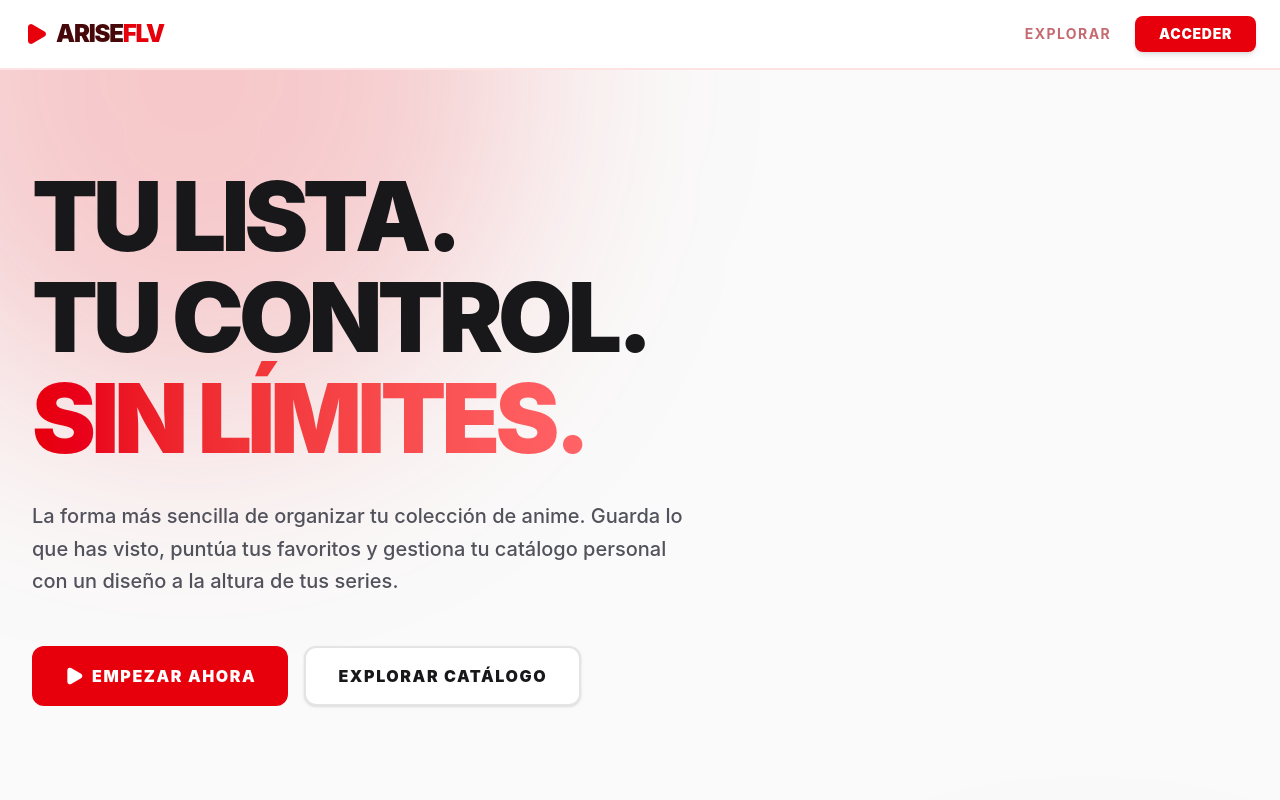
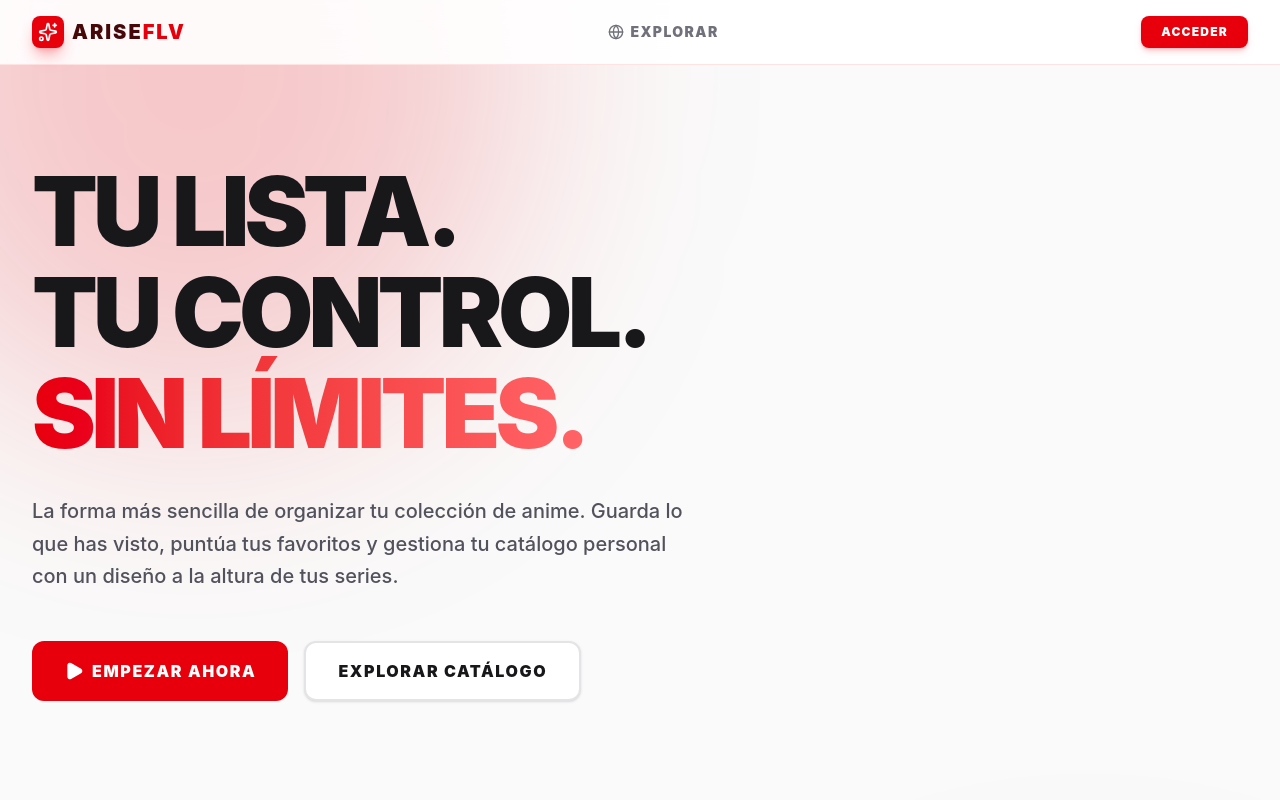
Before and after one commit to Ignaciols01/AriseFLV, a React (Vite) app: page / in a window 1280 px wide. Shown: the top 800 px of the page. Built offline with nearby package versions, Linux system fonts and the light colour scheme; no server answers.

Commit message:
Correciones de errores 404 v3 y ventana modal

```diff
--- a/src/components/Navbar.tsx
+++ b/src/components/Navbar.tsx
@@ -1,130 +1,159 @@
-import { useEffect, useState } from 'react';
+import { useState, useEffect } from 'react';
 import { Link, useNavigate, useLocation } from 'react-router-dom';
-import { Play, LogOut, Shield, User, Settings as SettingsIcon } from 'lucide-react';
 import { supabase } from '../lib/supabaseClient';
+import { LogOut, LayoutDashboard, Globe, Shield, Menu, X, Sparkles, User } from 'lucide-react';
 import SettingsModal from './SettingsModal';
 
 export default function Navbar() {
   const [session, setSession] = useState<any>(null);
-  const [role, setRole] = useState<string | null>(null);
-
-  // Mi nuevo estado para los datos del usuario y el modal de ajustes
-  const [userData, setUserData] = useState({ id: '', username: '' });
+  const [role, setRole] = useState<string>('client');
+  const [username, setUsername] = useState<string>('');
+  const [isMobileMenuOpen, setIsMobileMenuOpen] = useState(false);
   const [isSettingsOpen, setIsSettingsOpen] = useState(false);
 
   const navigate = useNavigate();
   const location = useLocation();
 
   useEffect(() => {
-    supabase.auth.getSession().then(({ data: { session } }) => {
+    let isMounted = true;
+
+    const getUser = async () => {
+      try {
+        const { data: { session } } = await supabase.auth.getSession();
+        if (session && isMounted) {
           setSession(session);
-      if (session) fetchUserData(session.user.id);
-    });
 
-    const { data: { subscription } } = supabase.auth.onAuthStateChange((_event, session) => {
-      setSession(session);
-      if (session) {
-        fetchUserData(session.user.id);
-      } else {
-        setRole(null);
-        setUserData({ id: '', username: '' });
+          const { data } = await supabase.from('profiles').select('*').eq('id', session.user.id).single();
+          if (data && isMounted) {
+            setRole(data.role || 'client');
+            setUsername(data.username || session.user.email?.split('@')[0] || 'Usuario');
           }
-    });
-
-    return () => subscription.unsubscribe();
-  }, []);
-
-  // Mi función para traerme el rol y el nombre de usuario
-  const fetchUserData = async (userId: string) => {
-    const { data } = await supabase.from('profiles').select('role, username').eq('id', userId).single();
-    if (data) {
-      setRole(data.role);
-      setUserData({ id: userId, username: data.username });
+        }
+      } catch (err) {
+        console.error("Error al sincronizar datos de navegación:", err);
       }
     };
 
+    getUser();
+
+    return () => { isMounted = false };
+  }, []);
+
   const handleLogout = async () => {
     await supabase.auth.signOut();
-    navigate('/');
+    navigate('/login');
   };
+
+  const isAdmin = role === 'admin' || role === 'superadmin';
 
   return (
     <>
-      <nav className="flex items-center justify-between px-4 sm:px-6 py-4 bg-white dark:bg-black border-b-2 border-red-100 dark:border-red-950 sticky top-0 z-40 transition-colors duration-300">
+      <nav className="bg-white/90 dark:bg-[#0a0a0a]/90 backdrop-blur-md sticky top-0 z-40 border-b border-red-100 dark:border-red-900/30 transition-colors">
+        <div className="max-w-7xl mx-auto px-4 sm:px-6 lg:px-8">
+          <div className="flex justify-between h-16 items-center">
 
-        <div className="flex items-center gap-3">
-          <Link to="/" className="flex items-center gap-2 text-2xl font-black tracking-tighter text-red-950 dark:text-white hover:opacity-90 transition-opacity">
-            <Play className="w-6 h-6 text-red-600 fill-current" />
-            <span>ARISE<span className="text-red-600">FLV</span></span>
+            {/* Logo */}
+            <Link to="/" className="flex items-center gap-2 group">
+              <div className="bg-red-600 p-1.5 rounded-lg group-hover:scale-110 transition-transform shadow-lg shadow-red-600/30">
+                <Sparkles className="w-5 h-5 text-white" />
+              </div>
+              <span className="font-black text-xl text-red-950 dark:text-white tracking-widest uppercase">Arise<span className="text-red-600">FLV</span></span>
             </Link>
 
-          {(role === 'admin' || role === 'superadmin') && (
-            <span className="hidden sm:flex items-center gap-1 bg-red-600 text-white text-[10px] px-2.5 py-1 rounded-md font-black tracking-widest uppercase ml-2 shadow-sm animate-in fade-in zoom-in duration-300">
-              <Shield className="w-3 h-3" /> {role === 'superadmin' ? 'SuperAdmin' : 'Admin'}
-            </span>
+            {/* Menú de Escritorio */}
+            <div className="hidden md:flex items-center gap-6">
+              <Link to="/explore" className={`text-sm font-black uppercase tracking-widest flex items-center gap-1.5 transition-colors ${location.pathname === '/explore' ? 'text-red-600 dark:text-red-500' : 'text-zinc-500 hover:text-red-600 dark:text-zinc-400 dark:hover:text-red-400'}`}>
+                <Globe className="w-4 h-4" /> Explorar
+              </Link>
+
+              {session && (
+                <Link to="/dashboard" className={`text-sm font-black uppercase tracking-widest flex items-center gap-1.5 transition-colors ${location.pathname === '/dashboard' ? 'text-red-600 dark:text-red-500' : 'text-zinc-500 hover:text-red-600 dark:text-zinc-400 dark:hover:text-red-400'}`}>
+                  <LayoutDashboard className="w-4 h-4" /> Bóveda
+                </Link>
               )}
-          {role === 'client' && (
-            <span className="hidden sm:flex items-center gap-1 bg-zinc-100 dark:bg-zinc-900 border border-zinc-200 dark:border-zinc-800 text-zinc-600 dark:text-zinc-300 text-[10px] px-2.5 py-1 rounded-md font-black tracking-widest uppercase ml-2 animate-in fade-in zoom-in duration-300 transition-colors">
-              <User className="w-3 h-3" /> Cliente
-            </span>
+
+              {session && isAdmin && (
+                <Link to="/admin" className={`text-sm font-black uppercase tracking-widest flex items-center gap-1.5 transition-colors ${location.pathname === '/admin' ? 'text-red-600 dark:text-red-500' : 'text-zinc-500 hover:text-red-600 dark:text-zinc-400 dark:hover:text-red-400'}`}>
+                  <Shield className="w-4 h-4" /> Admin
+                </Link>
               )}
             </div>
 
-        <div className="flex gap-4 sm:gap-6 items-center">
-          {!session ? (
+            {/* Acciones de Usuario (Escritorio) */}
+            <div className="hidden md:flex items-center gap-4">
+              {session ? (
                 <>
-              <Link to="/explore" className="hidden md:block text-sm font-bold text-red-800/60 dark:text-red-100/50 hover:text-red-600 dark:hover:text-white transition-colors uppercase tracking-widest">
-                Explorar
-              </Link>
-              <Link to="/login" className="px-5 sm:px-6 py-2 text-xs sm:text-sm font-black text-white bg-red-600 hover:bg-red-700 transition-all uppercase tracking-wider rounded-lg shadow-md">
+                  <button onClick={() => setIsSettingsOpen(true)} className="flex items-center gap-2 px-3 py-1.5 rounded-lg hover:bg-red-50 dark:hover:bg-zinc-800/60 transition-colors border border-transparent hover:border-red-100 dark:hover:border-zinc-700">
+                    <div className="w-7 h-7 bg-red-100 dark:bg-red-900/40 text-red-600 dark:text-red-400 rounded-full flex items-center justify-center font-black text-xs border border-red-200 dark:border-red-800">
+                      {username ? username.charAt(0).toUpperCase() : <User className="w-3 h-3" />}
+                    </div>
+                    <span className="text-xs font-bold text-zinc-700 dark:text-zinc-300">{username}</span>
+                  </button>
+                  <button onClick={handleLogout} className="p-2 text-zinc-400 hover:text-red-600 dark:hover:text-red-400 transition-colors" title="Cerrar Sesión">
+                    <LogOut className="w-5 h-5" />
+                  </button>
+                </>
+              ) : (
+                <Link to="/login" className="px-5 py-2 bg-red-600 text-white text-xs font-black uppercase tracking-widest rounded-lg hover:bg-red-700 shadow-md shadow-red-600/20 transition-all hover:-translate-y-0.5">
                   Acceder
                 </Link>
-            </>
-          ) : (
-            <>
-              {(role === 'admin' || role === 'superadmin') && location.pathname !== '/admin' && (
-                <Link to="/admin" className="hidden md:block text-xs font-bold text-red-500 dark:text-red-400 hover:text-red-700 dark:hover:text-red-300 transition-colors uppercase tracking-widest">
-                  Panel Admin
+              )}
+            </div>
+
+            {/* Botón de Menú Móvil */}
+            <div className="md:hidden flex items-center">
+              <button onClick={() => setIsMobileMenuOpen(!isMobileMenuOpen)} className="text-zinc-500 hover:text-red-600 dark:text-zinc-400 p-2">
+                {isMobileMenuOpen ? <X className="w-6 h-6" /> : <Menu className="w-6 h-6" />}
+              </button>
+            </div>
+          </div>
+        </div>
+
+        {/* Desplegable Móvil */}
+        {isMobileMenuOpen && (
+          <div className="md:hidden bg-white dark:bg-[#0a0a0a] border-b border-red-100 dark:border-red-900/30 px-4 pt-2 pb-6 shadow-xl animate-in slide-in-from-top-2">
+            <div className="flex flex-col gap-4 mt-4">
+              <Link to="/explore" onClick={() => setIsMobileMenuOpen(false)} className="text-sm font-black uppercase tracking-widest flex items-center gap-2 text-zinc-600 dark:text-zinc-300">
+                <Globe className="w-4 h-4" /> Explorar
+              </Link>
+              {session && (
+                <Link to="/dashboard" onClick={() => setIsMobileMenuOpen(false)} className="text-sm font-black uppercase tracking-widest flex items-center gap-2 text-zinc-600 dark:text-zinc-300">
+                  <LayoutDashboard className="w-4 h-4" /> Bóveda
                 </Link>
               )}
-              {role === 'client' && location.pathname !== '/dashboard' && (
-                <Link to="/dashboard" className="hidden md:block text-xs font-bold text-red-500 dark:text-red-400 hover:text-red-700 dark:hover:text-red-300 transition-colors uppercase tracking-widest">
-                  Mi Catálogo
+              {session && isAdmin && (
+                <Link to="/admin" onClick={() => setIsMobileMenuOpen(false)} className="text-sm font-black uppercase tracking-widest flex items-center gap-2 text-zinc-600 dark:text-zinc-300">
+                  <Shield className="w-4 h-4" /> Panel Admin
                 </Link>
               )}
-
-              <Link to="/explore" className="hidden md:block text-xs font-bold text-zinc-500 hover:text-zinc-900 dark:hover:text-white transition-colors uppercase tracking-widest border-l border-zinc-300 dark:border-zinc-800 pl-6 ml-2">
-                Explorar
+              {session ? (
+                <div className="pt-4 border-t border-zinc-100 dark:border-zinc-800 flex justify-between items-center">
+                  <button onClick={() => { setIsSettingsOpen(true); setIsMobileMenuOpen(false); }} className="text-sm font-black uppercase tracking-widest flex items-center gap-2 text-zinc-600 dark:text-zinc-300">
+                    <User className="w-4 h-4" /> Ajustes
+                  </button>
+                  <button onClick={handleLogout} className="text-sm font-black uppercase tracking-widest text-red-600 flex items-center gap-2">
+                    Salir <LogOut className="w-4 h-4" />
+                  </button>
+                </div>
+              ) : (
+                <Link to="/login" className="w-full text-center py-3 bg-red-600 text-white text-xs font-black uppercase tracking-widest rounded-lg shadow-md shadow-red-600/20">
+                  Acceder al Sistema
                 </Link>
-
-              {/* MI NUEVO BOTÓN DE CONFIGURACIÓN */}
-              <button
-                onClick={() => setIsSettingsOpen(true)}
-                className="p-2 text-zinc-500 hover:text-red-600 dark:hover:text-red-400 transition-colors rounded-lg ml-2 hover:bg-red-50 dark:hover:bg-red-950/30"
-                title="Configuración de Cuenta"
-              >
-                <SettingsIcon className="w-5 h-5" />
-              </button>
-
-              <button
-                onClick={handleLogout}
-                className="flex items-center gap-2 px-3 sm:px-4 py-2 text-xs font-black text-red-600 dark:text-red-400 border border-red-200 dark:border-red-950 bg-red-50 dark:bg-red-950/30 hover:bg-red-100 dark:hover:bg-red-950 hover:text-red-700 dark:hover:text-red-300 transition-all uppercase tracking-wider rounded-lg ml-1"
-              >
-                <LogOut className="w-4 h-4" />
-                <span className="hidden sm:inline">Salir</span>
-              </button>
-            </>
               )}
             </div>
+          </div>
+        )}
       </nav>
 
-      {/* Aquí inyecto mi modal de configuración de forma invisible hasta que se llame */}
+      {/* Renderizado Seguro del Modal de Ajustes */}
+      {session && (
         <SettingsModal
           isOpen={isSettingsOpen}
           onClose={() => setIsSettingsOpen(false)}
-        currentUsername={userData.username}
-        userId={userData.id}
+          currentUsername={username}
+          userId={session.user.id}
         />
+      )}
     </>
   );
 }
```
Also changed, not shown: src/pages/Dashboard.tsx (+33 -9 lines). Lines whose indentation alone changed are shown as unchanged.
